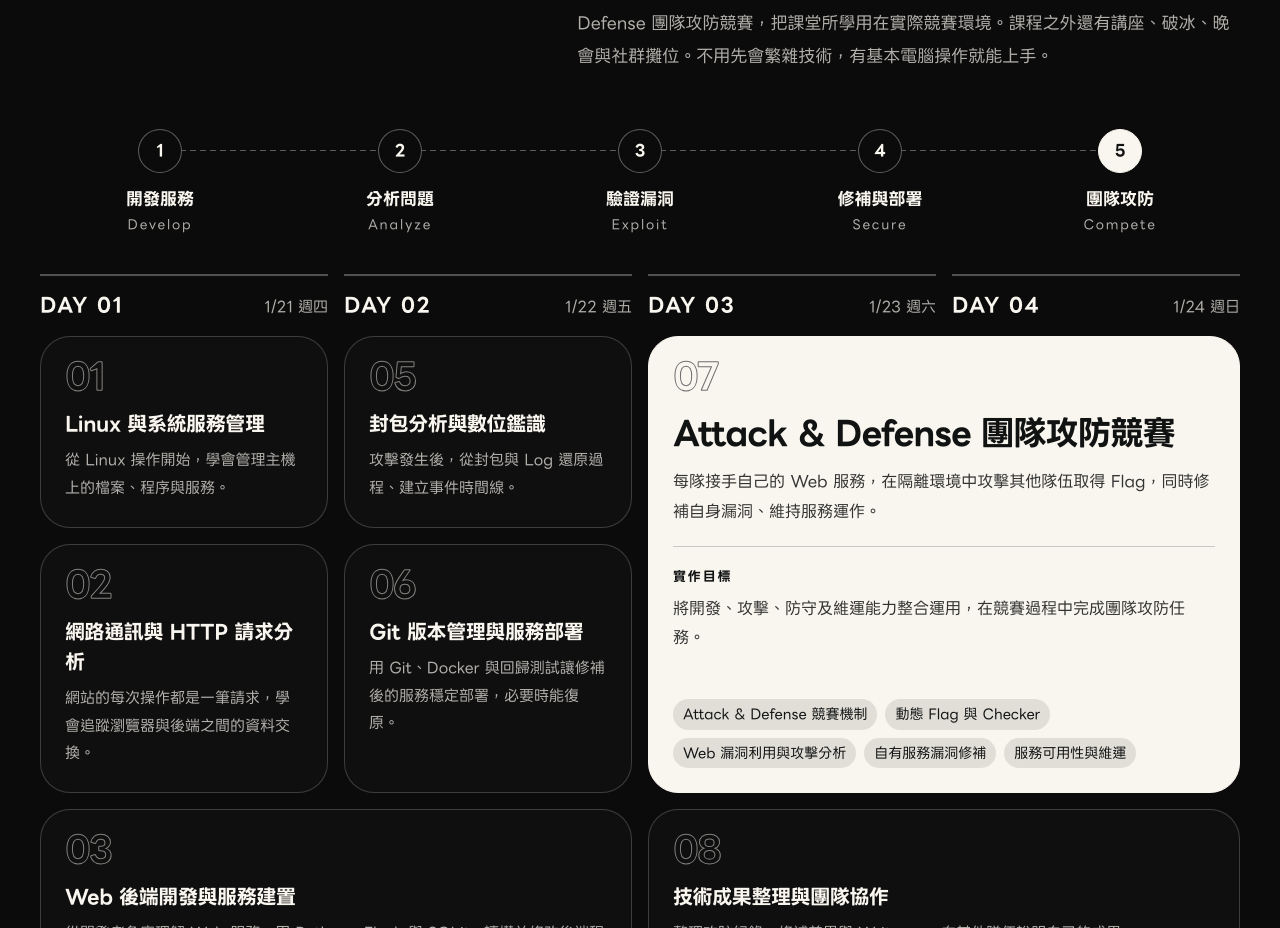
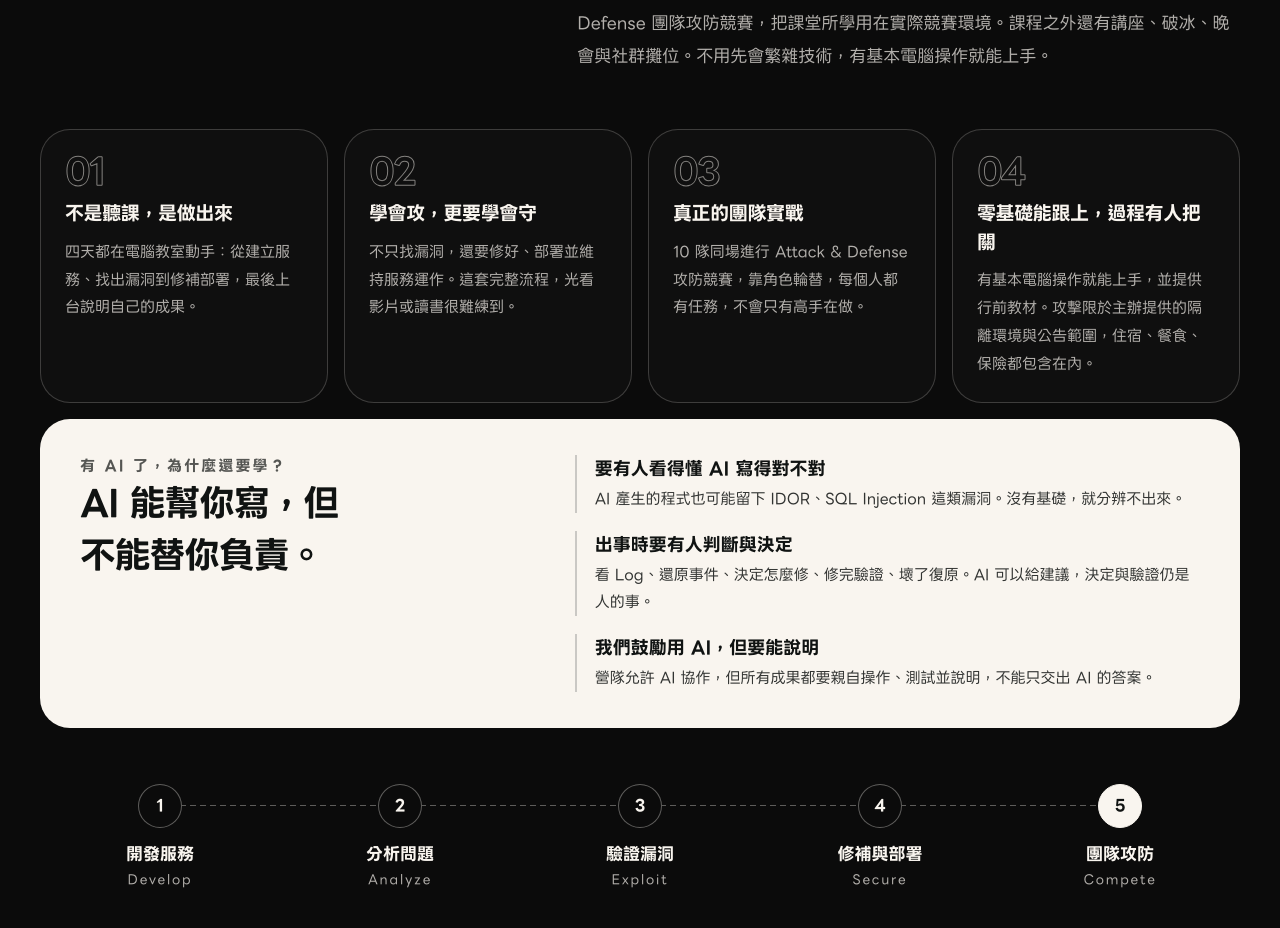
Before and after one commit to SCAICT/115-winter-camp, a React (Vite) app: page / in a window 1280 px wide. Shown: the part 2303-3231 px from the top of the page. Built offline with nearby package versions, Linux system fonts and the light colour scheme.

Commit message:
feat: 新增「為什麼非來不可」的課程理由與 AI 學習的解釋，改善家長理解

```diff
--- a/src/components/CampTopics.jsx
+++ b/src/components/CampTopics.jsx
@@ -1,6 +1,7 @@
 import { campSchedule, courseTopics } from '../data/campGuide';
 import { topicsSeo } from '../data/siteSeo';
 import TopicFlow from './TopicFlow';
+import TopicReasons from './TopicReasons';
 
 const weekday = new Intl.DateTimeFormat('zh-TW', { timeZone: 'Asia/Taipei', weekday: 'short' });
 const dateLabel = (date) => `${Number(date.slice(5, 7))}/${Number(date.slice(8, 10))}`;
@@ -25,6 +26,8 @@ export default function CampTopics() {
             <p>這個寒假我們將以 Web 開發與資訊安全為核心。<span className="topics-intro__detail">前兩天從 Linux、網路通訊與 Web 後端開發開始，逐步學習漏洞驗證、安全修補與服務部署；第三、四天進入 Attack &amp; Defense 團隊攻防競賽，把課堂所學用在實際競賽環境。</span>課程之外還有講座、破冰、晚會與社群攤位。不用先會繁雜技術，有基本電腦操作就能上手。</p>
           </div>
         </div>
+
+        <TopicReasons />
 
         <TopicFlow />
 
--- /dev/null
+++ b/src/components/TopicReasons.jsx
@@ -0,0 +1,33 @@
+import { aiReason, topicReasons } from '../data/campGuide';
+
+// 「為什麼非來不可」：讓家長在課程主題一開頭就看到這個營隊和一般課程的差別，並直接回答「有 AI 了為什麼還要學」。
+export default function TopicReasons() {
+  return (
+    <div className="topic-reasons" data-reveal>
+      <ul className="topic-reasons__list">
+        {topicReasons.map(({ title, description }, index) => (
+          <li key={title}>
+            <span className="topic-reasons__number" aria-hidden="true">{String(index + 1).padStart(2, '0')}</span>
+            <strong>{title}</strong>
+            <span className="topic-reasons__desc">{description}</span>
+          </li>
+        ))}
+      </ul>
+
+      <div className="topic-ai">
+        <div className="topic-ai__head">
+          <p className="topic-ai__question">{aiReason.question}</p>
+          <p className="topic-ai__answer">{aiReason.answer}</p>
+        </div>
+        <ul className="topic-ai__points">
+          {aiReason.points.map(({ title, description }) => (
+            <li key={title}>
+              <strong>{title}</strong>
+              <span>{description}</span>
+            </li>
+          ))}
+        </ul>
+      </div>
+    </div>
+  );
+}
--- a/src/components/TopicsPage.jsx
+++ b/src/components/TopicsPage.jsx
@@ -4,6 +4,7 @@ import { registerLink } from '../hooks/useRegistrationStatus';
 import CampSchedule from './CampSchedule';
 import SubpageLayout from './SubpageLayout';
 import TopicFlow from './TopicFlow';
+import TopicReasons from './TopicReasons';
 
 // 單元卡：桌機／平板一律完整顯示；手機預設只顯示標題與描述，課程內容與實作目標點開才展開（以 CSS 控制，預先渲染的內容不變）。
 function TopicCard({ topic: { day, title, description, items, outcome, featured }, index }) {
@@ -54,6 +55,8 @@ export default function TopicsPage() {
               </div>
             </div>
 
+            <TopicReasons />
+
             <h2 className="topics-subheading" data-reveal>核心學習目標</h2>
             <TopicFlow detailed />
 
--- a/src/data/campGuide.js
+++ b/src/data/campGuide.js
@@ -99,6 +99,25 @@ export const topicFlow = [
   { key: 'Secure', title: '修補與部署', description: '修改程式、執行安全測試，並透過 Git 與 Docker 管理及部署服務。' },
   { key: 'Compete', title: '團隊攻防', description: '參與 A&D 競賽，實際進行攻擊、防守、維運及團隊協作。' },
 ];
+
+// 給家長與學員的「為什麼非來不可」：只寫課表與簡章已確認的事實。
+export const topicReasons = [
+  { title: '不是聽課，是做出來', description: '四天都在電腦教室動手：從建立服務、找出漏洞到修補部署，最後上台說明自己的成果。' },
+  { title: '學會攻，更要學會守', description: '不只找漏洞，還要修好、部署並維持服務運作。這套完整流程，光看影片或讀書很難練到。' },
+  { title: '真正的團隊實戰', description: '10 隊同場進行 Attack & Defense 攻防競賽，靠角色輪替，每個人都有任務，不會只有高手在做。' },
+  { title: '零基礎能跟上，過程有人把關', description: '有基本電腦操作就能上手，並提供行前教材。攻擊限於主辦提供的隔離環境與公告範圍，住宿、餐食、保險都包含在內。' },
+];
+
+// 家長最常見的疑問：AI 都能寫程式了，為什麼還要學？營隊允許 AI 協作，所以重點放在「看得懂、判斷、負責」。
+export const aiReason = {
+  question: '有 AI 了，為什麼還要學？',
+  answer: 'AI 能幫你寫，但不能替你負責。',
+  points: [
+    { title: '要有人看得懂 AI 寫得對不對', description: 'AI 產生的程式也可能留下 IDOR、SQL Injection 這類漏洞。沒有基礎，就分辨不出來。' },
+    { title: '出事時要有人判斷與決定', description: '看 Log、還原事件、決定怎麼修、修完驗證、壞了復原。AI 可以給建議，決定與驗證仍是人的事。' },
+    { title: '我們鼓勵用 AI，但要能說明', description: '營隊允許 AI 協作，但所有成果都要親自操作、測試並說明，不能只交出 AI 的答案。' },
+  ],
+};
 
 // summary 給首頁卡片（一句話）；description / items / outcome 給 /topics/ 完整介紹。
 export const courseTopics = [
--- a/src/index.css
+++ b/src/index.css
@@ -94,6 +94,21 @@ section[id] { scroll-margin-top: 130px; }
 .topics-intro__text p + p { margin-top: 16px; }
 .topics-intro__text strong { color: var(--paper); }
 .topics-intro__text .topics-lead { margin-bottom: 20px; color: var(--paper); font-size: clamp(22px, 2.4vw, 32px); font-weight: 700; line-height: 1.6; letter-spacing: -.025em; text-wrap: balance; }
+.topic-reasons { margin-top: 56px; }
+.topics-section .topic-reasons__title { margin: 0 0 20px; font-size: clamp(22px, 2.4vw, 30px); font-weight: 700; line-height: 1.4; letter-spacing: -.025em; }
+.topic-reasons__list { display: grid; grid-template-columns: repeat(4, minmax(0, 1fr)); gap: 16px; margin: 0; padding: 0; list-style: none; }
+.topic-reasons__list li { display: flex; min-width: 0; flex-direction: column; gap: 10px; border: 1px solid var(--line); border-radius: var(--radius); padding: 24px; background: #f9f5ef05; }
+.topic-reasons__number { color: transparent; font-size: 36px; font-weight: 700; letter-spacing: -.06em; line-height: 1; -webkit-text-stroke: 1px #f9f5ef80; font-variant-numeric: tabular-nums; }
+.topic-reasons__list strong { font-size: 19px; line-height: 1.5; letter-spacing: -.02em; }
+.topic-reasons__desc { color: var(--muted); font-size: 15px; line-height: 1.85; }
+.topic-ai { display: grid; grid-template-columns: minmax(0, 5fr) minmax(0, 7fr); gap: 24px 48px; margin-top: 16px; border-radius: var(--radius); padding: 36px 40px; color: #101312; background: var(--paper); }
+.topic-ai p { margin: 0; }
+.topic-ai__question { font-size: 15px; font-weight: 700; letter-spacing: .14em; opacity: .7; }
+.topic-ai__answer { margin-top: 10px; font-size: clamp(24px, 2.8vw, 36px); font-weight: 700; line-height: 1.45; letter-spacing: -.03em; text-wrap: balance; }
+.topic-ai__points { display: flex; flex-direction: column; gap: 18px; margin: 0; padding: 0; list-style: none; }
+.topic-ai__points li { display: flex; flex-direction: column; gap: 4px; border-left: 2px solid #10131933; padding-left: 18px; }
+.topic-ai__points strong { font-size: 18px; line-height: 1.5; }
+.topic-ai__points span { font-size: 15px; line-height: 1.8; opacity: .85; }
 .topics-flow { position: relative; display: grid; grid-template-columns: repeat(5, minmax(0, 1fr)); margin: 56px 0 40px; padding: 0; list-style: none; counter-reset: flow; }
 .topics-flow::before { position: absolute; top: 21px; right: 10%; left: 10%; height: 1px; background: linear-gradient(to right, #f9f5ef59 60%, transparent 0) 0 / 10px 1px repeat-x; content: ''; }
 .topics-flow li { position: relative; display: flex; flex-direction: column; align-items: center; gap: 14px; font-size: 17px; font-weight: 700; text-align: center; }
@@ -141,12 +156,24 @@ section[id] { scroll-margin-top: 130px; }
 }
 @media (max-width: 1023px) {
   .topics-intro { grid-template-columns: minmax(0, 1fr); gap: 24px; }
+  .topic-reasons__list { grid-template-columns: repeat(2, minmax(0, 1fr)); }
+  .topic-ai { grid-template-columns: minmax(0, 1fr); padding: 28px 32px; }
   .topics-grid { grid-template-columns: repeat(2, minmax(0, 1fr)); gap: 16px; }
   .topics-method { gap: 20px; }
   .topics-section .topics-subheading { margin-top: 64px; }
 }
 @media (max-width: 767px) {
   .topics-intro__text p { font-size: 16px; }
+  .topic-reasons { margin-top: 32px; }
+  .topic-reasons__list { grid-template-columns: minmax(0, 1fr); gap: 10px; }
+  .topic-reasons__list li { display: grid; grid-template-columns: auto minmax(0, 1fr); column-gap: 14px; row-gap: 4px; padding: 16px 18px; }
+  .topic-reasons__number { grid-row: span 2; font-size: 28px; }
+  .topic-reasons__list strong { font-size: 17px; }
+  .topic-reasons__desc { font-size: 14px; line-height: 1.7; }
+  .topic-ai { gap: 18px; padding: 22px 20px; }
+  .topic-ai__points { gap: 14px; }
+  .topic-ai__points strong { font-size: 16px; }
+  .topic-ai__points span { font-size: 14px; line-height: 1.7; }
   .topics-flow { margin: 32px 0 24px; }
   .topics-flow::before { top: 16px; right: 10%; left: 10%; }
   .topics-flow li { gap: 10px; font-size: 13px; letter-spacing: 0; }
```
Also changed, not shown: src/fonts/subset/LINESeedTW-Bd.woff2, src/fonts/subset/LINESeedTW-Rg.woff2.
